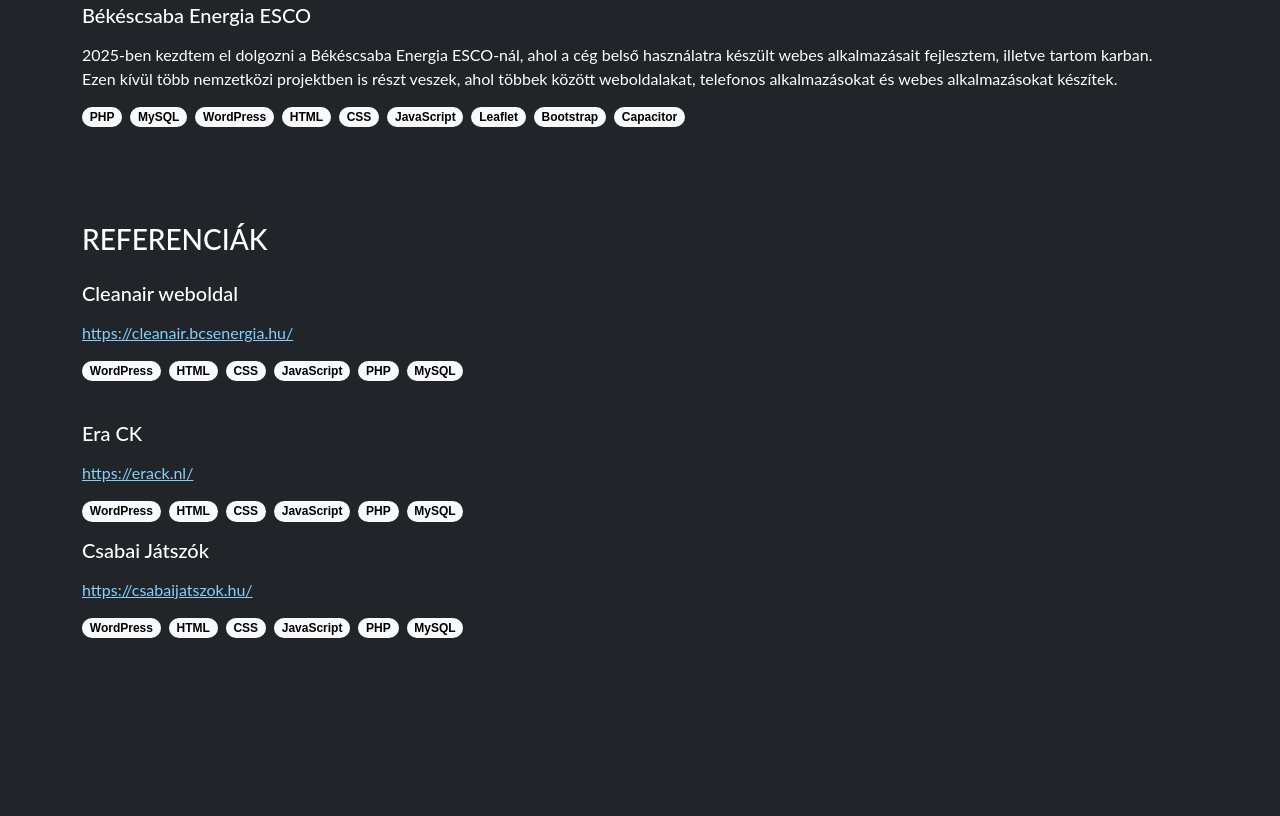
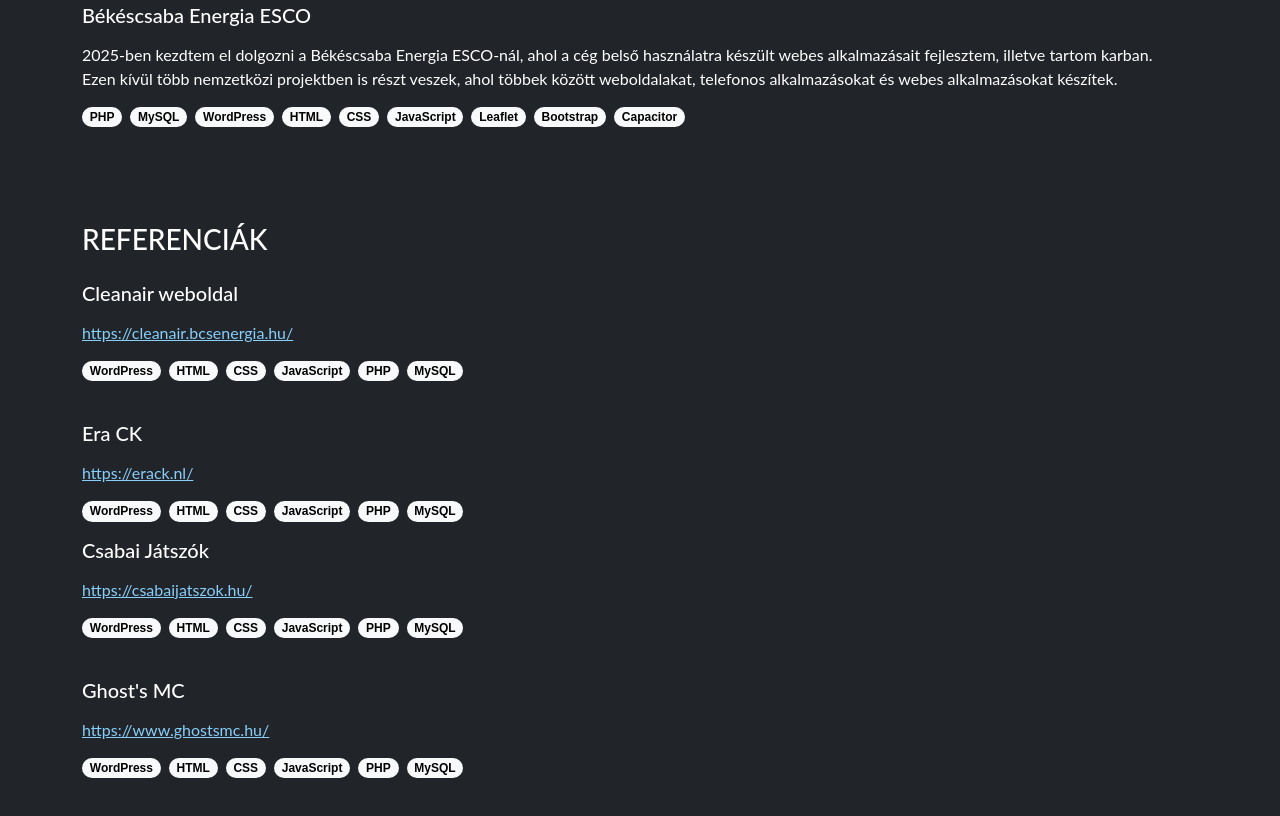
Before and after one commit to szilavi/szilaviCV, a website: page index.html in a window 1280 px wide. Shown: the part 1155-1971 px from the top of the page. Before the commit the page ends 1865 px from the top, so only its background shows below. Drawn offline with Linux system fonts and the light colour scheme.

Commit message:
add ghost's

```diff
--- a/index.html
+++ b/index.html
@@ -210,6 +210,22 @@
               <span class="badge rounded-pill text-bg-light">MySQL</span>
             </div>
           </div>
+          <div class="mb-4">
+            <p class="h5 mb-3">Ghost's MC</p>
+            <p>
+              <a href="https://www.ghostsmc.hu/" target="_blank"
+                >https://www.ghostsmc.hu/</a
+              >
+            </p>
+            <div class="d-flex flex-wrap gap-2">
+              <span class="badge rounded-pill text-bg-light">WordPress</span>
+              <span class="badge rounded-pill text-bg-light">HTML</span>
+              <span class="badge rounded-pill text-bg-light">CSS</span>
+              <span class="badge rounded-pill text-bg-light">JavaScript</span>
+              <span class="badge rounded-pill text-bg-light">PHP</span>
+              <span class="badge rounded-pill text-bg-light">MySQL</span>
+            </div>
+          </div>
         </div>
       </div>
     </div>
```
